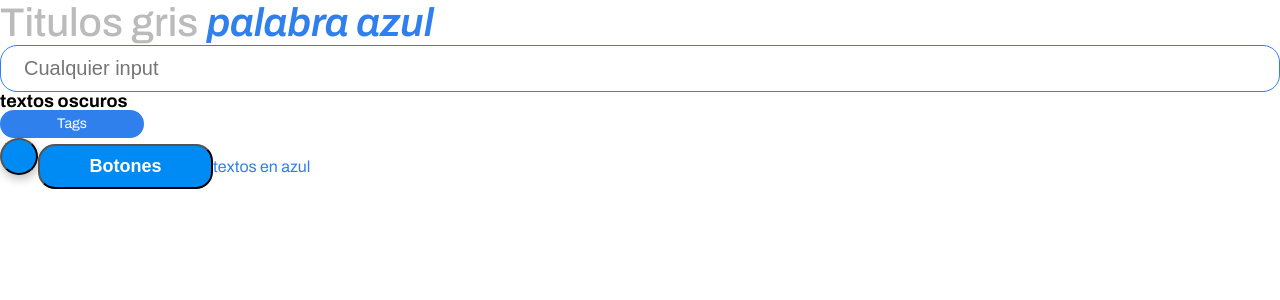
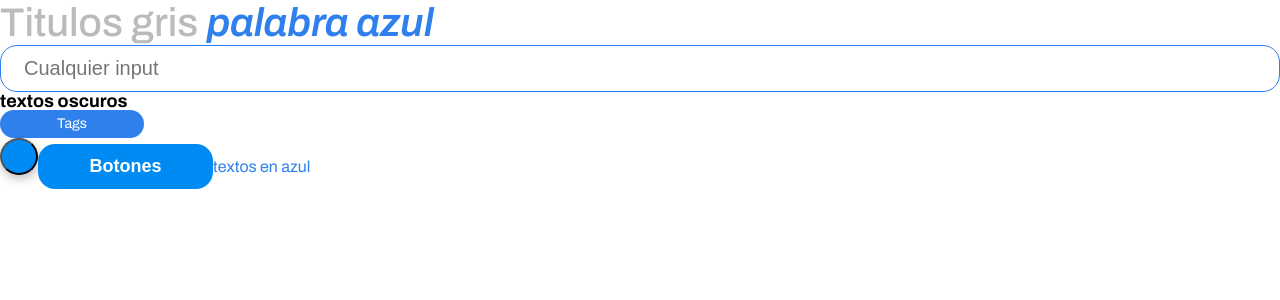
Before and after one commit to ManuelRodriguez1/OnSite, an Angular app: page /libreria in a window 1280 px wide. Shown: the top 300 px of the page. Built offline with nearby package versions, Linux system fonts and the light colour scheme.

Commit message:
corrección de estilos

```diff
--- a/src/app/components/JoinPro/registro/registro.component.css
+++ b/src/app/components/JoinPro/registro/registro.component.css
@@ -27,3 +27,7 @@ div,span,p,h1,h2,h3,label,button,input{
 .last{
     width: 100%;
 }
+.button{
+    float: right;
+    margin-top: 78px;
+}
--- a/src/styles.css
+++ b/src/styles.css
@@ -205,6 +205,11 @@ body{
     line-height: 20px;
     text-align: center;
     text-transform: capitalize;
+    cursor: pointer;
+    border: none;
+}
+.button:focus{
+    outline: none;
 }
 .span{
     color: #2F80ED;
```
